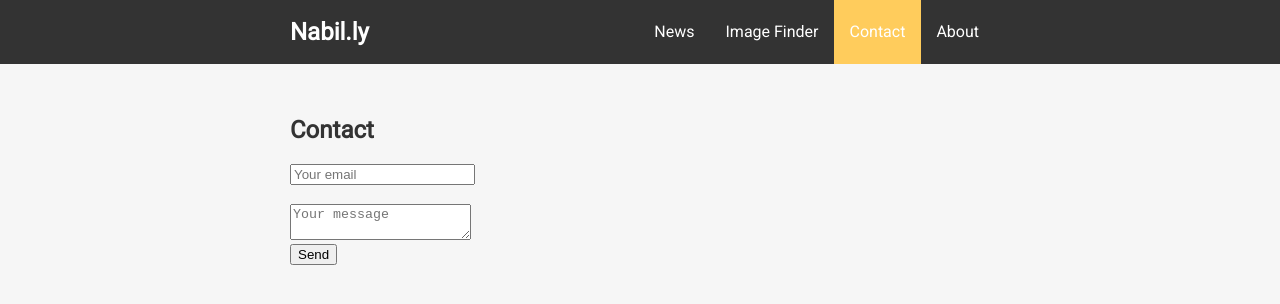
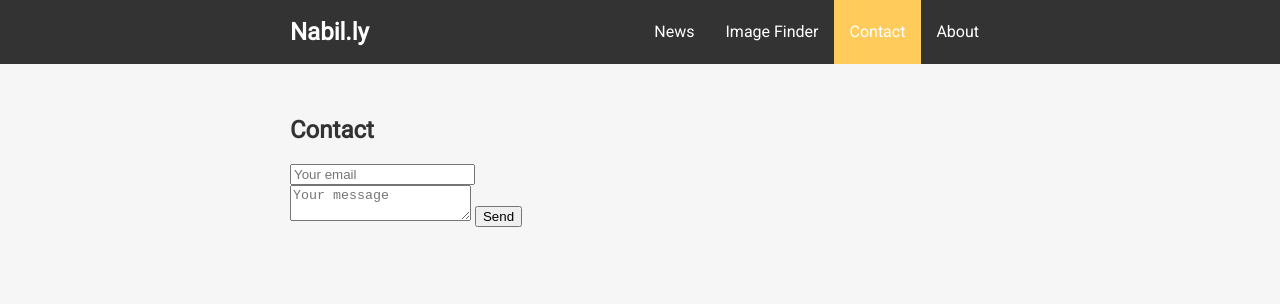
Before and after one commit to Nabilo0/nabil.ly, a Jekyll site: the page built from contact.html, in a window 1280 px wide. Shown: the top 304 px of the page. Built offline with Jekyll 4.4.1, drawn with Linux system fonts in a browser that asks for light colours.

Commit message:
edit contact

```diff
--- a/contact.html
+++ b/contact.html
@@ -7,8 +7,8 @@ layout: default
 <h1>Contact</h1>
 
 <form method="POST" action="https://formspree.io/nabilalsouhily@gmail.com">
-  <input type="email" name="email" placeholder="Your email"></form></br>
-  <textarea name="message" placeholder="Your message"></textarea></br>
+  <input type="email" name="email" placeholder="Your email"></form>
+  <textarea name="message" placeholder="Your message"></textarea>
   <button type="submit">Send</button>
 </form>
 
```
